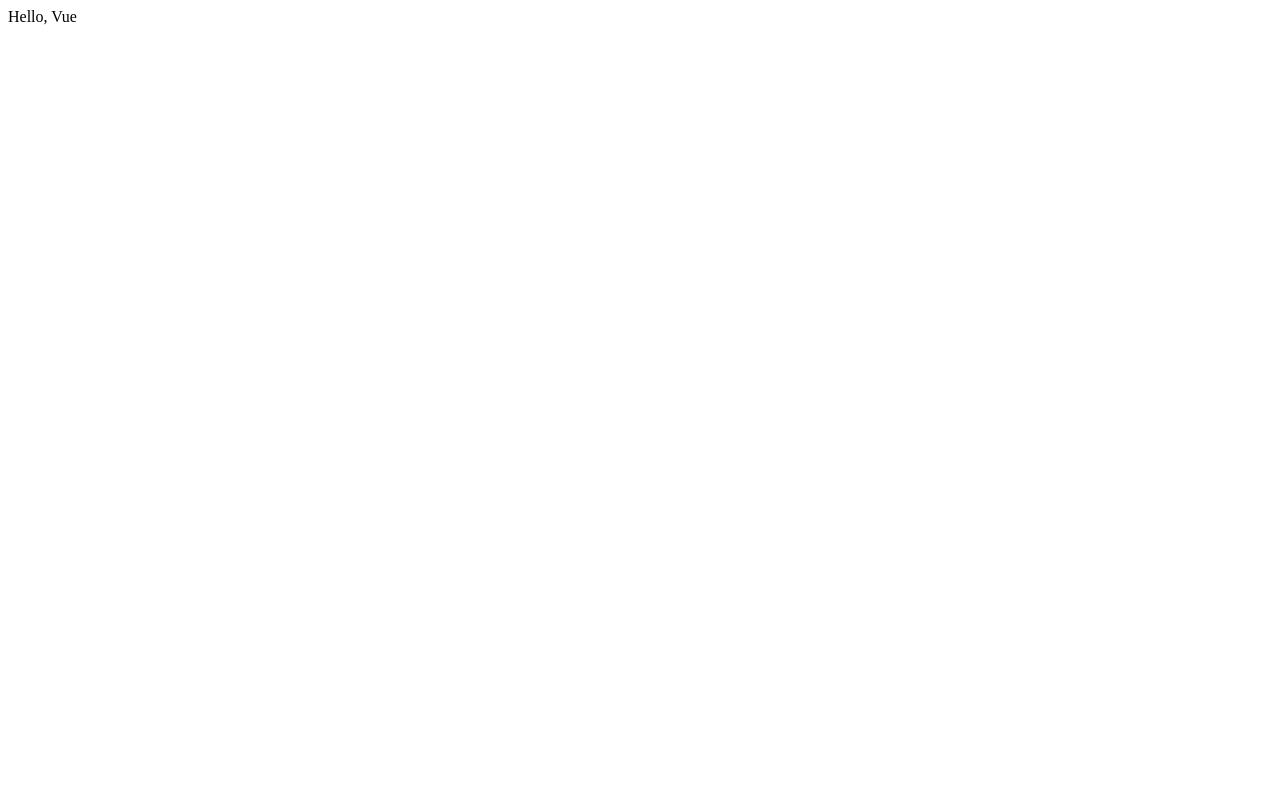
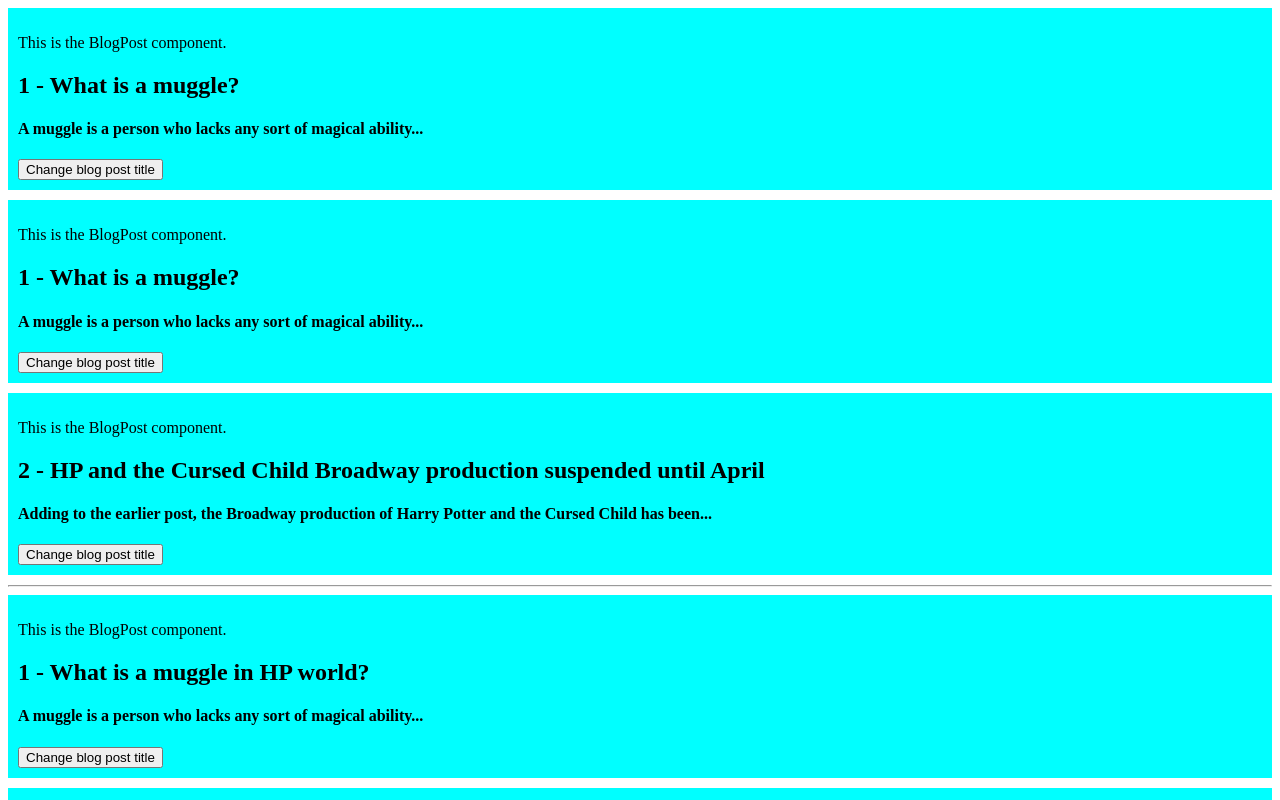
Before and after one commit to harlemmariscal/learn-vue-3-with-bingyang, a Vue app: page / in a window 1280 px wide. Shown: the top 800 px of the page. Built offline with nearby package versions, Linux system fonts and the light colour scheme.

Commit message:
Pass data to child components with props

```diff
--- a/src/App.vue
+++ b/src/App.vue
@@ -1,7 +1,83 @@
 <template>
-  <div> Hello, Vue</div>
+  <!-- Passing data to child component through custom attributes. -->
+  <BlogPost
+    id="1"
+    blogPostTitle="What is a muggle?"
+    blogPostContent="A muggle is a person who lacks any sort of magical ability..."
+  >
+  </BlogPost>
+
+  <!-- Technically, you can use camelCase when passing props to a child component. However, the convention is using kebab-case to align with HTML attributes. -->
+  <BlogPost
+    id="1"
+    blog-post-title="What is a muggle?"
+    blog-post-content="A muggle is a person who lacks any sort of magical ability..."
+  >
+  </BlogPost>
+
+  <!-- We can use v-bind to pass data in parent component to child component. -->
+  <BlogPost
+    :id="blogPostId"
+    :blog-post-title="blogPostTitle"
+    :blog-post-content="blogPostContent"
+  ></BlogPost>
+
+  <hr />
+
+  <BlogPost
+    v-for="post in posts"
+    :key="post.id"
+    :id="post.id"
+    :blog-post-title="post.blogPostTitle"
+    :blog-post-content="post.blogPostContent"
+  ></BlogPost>
+  <!-- Think about this, what if a blog post have 10 properties to display, e.g. publish date, author, number of likes etc. This will make the above BlogPost element very lengthy. -->
+
+  <hr />
+
+  <!-- Binding multiple properties using an object. -->
+  <BlogPost v-for="post in posts" :key="post.id" v-bind="post"></BlogPost>
 </template>
 
-<script setup> </script>
+<script setup>
+import BlogPost from '@/BlogPost.vue'
+import { ref } from 'vue'
 
-<style lang="scss" scoped></style>
+let blogPostId = ref(2)
+let blogPostTitle = ref(
+  'HP and the Cursed Child Broadway production suspended until April'
+)
+let blogPostContent = ref(
+  'Adding to the earlier post, the Broadway production of Harry Potter and the Cursed Child has been...'
+)
+
+let posts = ref([
+  {
+    id: 1,
+    blogPostTitle: 'What is a muggle in HP world?',
+    blogPostContent:
+      'A muggle is a person who lacks any sort of magical ability...'
+  },
+  {
+    id: 2,
+    blogPostTitle:
+      'HP and the Cursed Child Broadway production suspended until April',
+    blogPostContent:
+      'Adding to the earlier post, the Broadway production of Harry Potter and the Cursed Child has been...'
+  },
+  {
+    id: 3,
+    blogPostTitle: 'Potter DIY: Make Your Own “Harry Potter Puppet Pal”',
+    blogPostContent:
+      'We all remember those iconic YouTube videos of Harry and the gang and probably couldn’t get “The Mysterious...'
+  },
+  {
+    id: 4,
+    blogPostTitle: 'Fan Project Brings Life to “Harry Potter” in Translation',
+    blogPostContent:
+      'It’s no secret that the Harry Potter series is a global phenomenon, having been translated into over 80 languages to date....'
+  }
+])
+</script>
+
+<style scoped></style>
--- /dev/null
+++ b/src/BlogPost.vue
@@ -0,0 +1,37 @@
+<template>
+  <div class="blog-post">
+    <p>
+      {{ message }}
+    </p>
+    <!-- Display the id, title, and content of a blog post. -->
+    <h2>{{ id }} - {{ blogPostTitle }}</h2>
+    <h4>{{ blogPostContent }}</h4>
+    <button @click="changeBlogPostTitle">
+        Change blog post title
+    </button>
+  </div>
+</template>
+
+<script setup>
+import { ref } from 'vue'
+
+let message = ref('This is the BlogPost component.')
+let props = defineProps(['id', 'blogPostTitle', 'blogPostContent'])
+function changeBlogPostTitle() {
+  props.blogPostTitle = 'A different title'
+}
+// console.log(props.blogPostTitle)
+// defineProps({
+//   id: Number,
+//   blogPostTitle: String,
+//   blogPostContent: String
+// })
+</script>
+
+<style scoped>
+.blog-post {
+  background-color: aqua;
+  padding: 10px;
+  margin-bottom: 10px;
+}
+</style>
```
